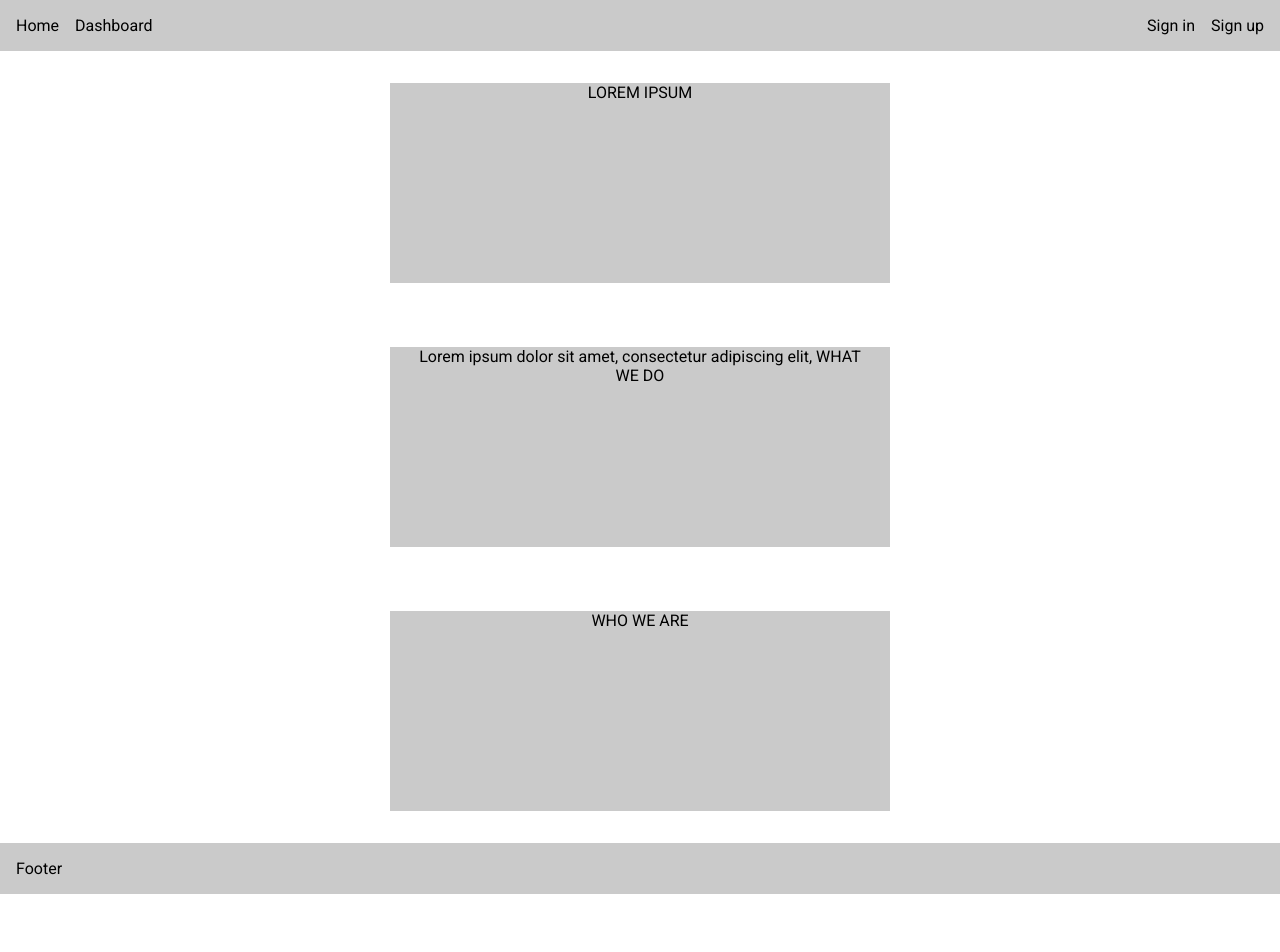
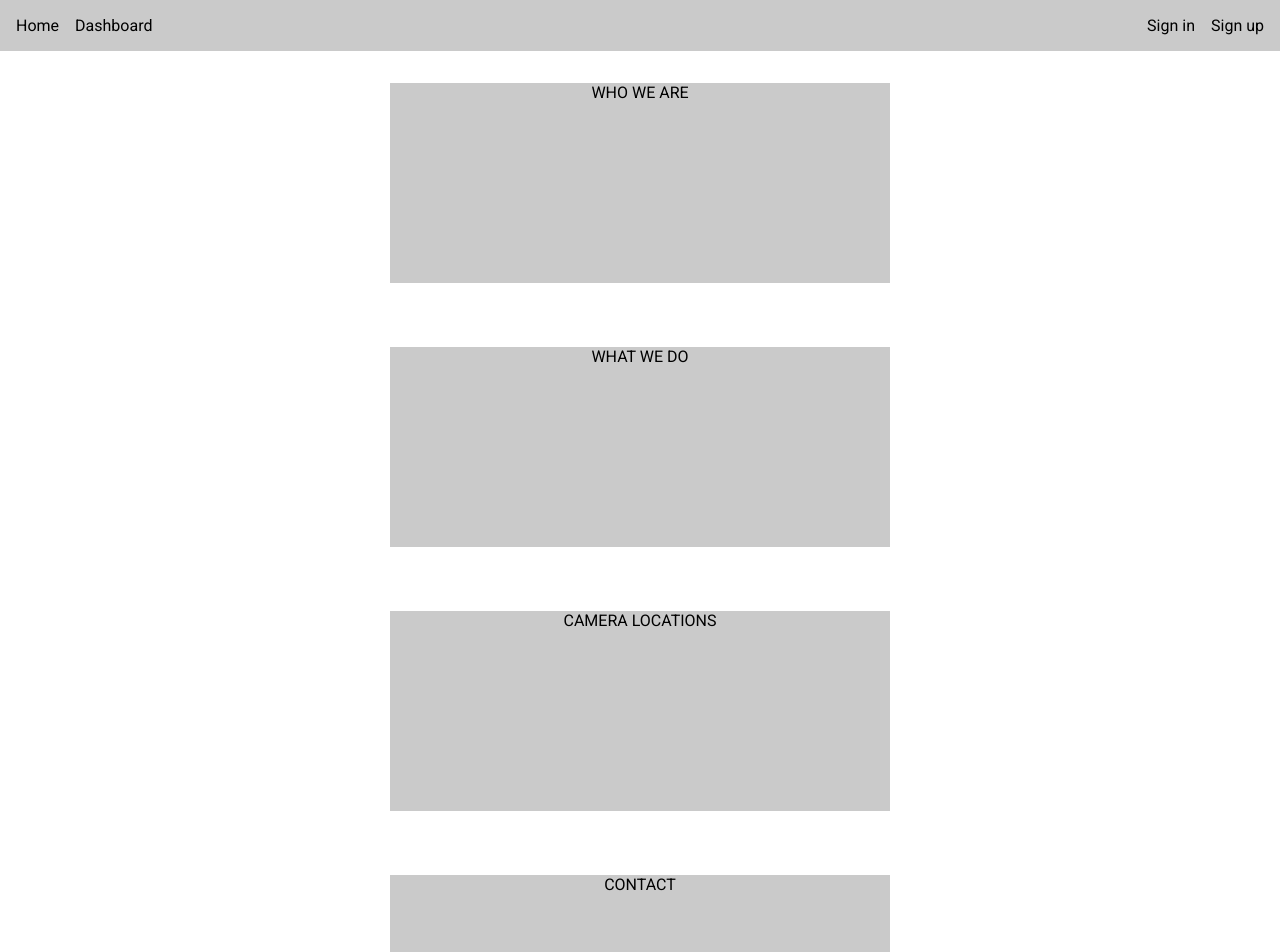
Before and after one commit to Josip221/Image-Annotation-Website-ML, a React (Create React App) app in the folder frontend/: page /home in a window 1280 px wide. Shown: the top 952 px of the page. Before the commit the page ends 894 px from the top, so only its background shows below. Built offline with nearby package versions, Linux system fonts and the light colour scheme.

Commit message:
select boxes and labels

```diff
--- a/frontend/src/components/Label.tsx
+++ b/frontend/src/components/Label.tsx
@@ -10,11 +10,24 @@ interface LabelProp {
 
 const Wrapper = styled.div`
   display: flex;
+  flex-direction: column;
+  background-color: ${props => props.theme.colors.second};
+  border-radius: 10px;
+  padding: 0 0.5em;
+
+  .label-header {
+    display: flex;
+    justify-content: space-between;
+  }
 `;
 
-function Label({ label }: { label: LabelProp }) {
+function Label({ label, index }: { label: LabelProp; index: number }) {
   return (
     <Wrapper>
+      <div className="label-header">
+        <span>Label: {index + 1}</span>
+        <span>X</span>
+      </div>
       <div>
         x1: {label.x1} x2: {label.x2} y1: {label.y1} y2: {label.y2}
       </div>
--- a/frontend/src/components/SliderItem.tsx
+++ b/frontend/src/components/SliderItem.tsx
@@ -11,7 +11,7 @@ const Wrapper = styled.div`
     background-color: ${props => props.theme.colors.second};
   }
   .slider-item_active {
-    border: 4px red solid;
+    border: 4px ${props => props.theme.colors.second} solid;
   }
 
   .slider-photo {
--- a/frontend/src/pages/DashboardPage.tsx
+++ b/frontend/src/pages/DashboardPage.tsx
@@ -15,11 +15,12 @@ const Wrapper = styled.div`
     position: relative;
     user-select: none;
     grid-area: 1/3/2/4;
+    margin-bottom: 50px;
   }
   .img {
     width: 100%;
+    height: 100%;
     object-fit: contain;
-    border: 4px solid red;
     pointer-events: none;
   }
   .select-box {
@@ -32,7 +33,19 @@ const Wrapper = styled.div`
   }
   .draw-rectangle {
     position: absolute;
-    border: 2px dashed red;
+    border: 2px dashed ${props => props.theme.colors.second};
+  }
+
+  .done-rectangle {
+    position: absolute;
+    border: 2px solid ${props => props.theme.colors.second};
+    z-index: 1;
+
+    &:hover::before {
+      content: 'Label ${props => props.key}';
+      position: absolute;
+      top: -20px;
+    }
   }
 
   .image-grid {
@@ -121,7 +134,7 @@ function DashboardPage() {
   const [endCoords, setEndCoords] = useState({ x: 0, y: 0 });
   const [drawing, setDrawing] = useState(false);
   const [labels, setLabels] = useState<LabelProp[]>([]);
-  const [selectedImageIndex, setSelectedImageIndex] = useState<number>(4);
+  const [selectedImageIndex, setSelectedImageIndex] = useState<number>(0);
   const imageRef = useRef<HTMLImageElement>(null);
 
   const handleMouseDown = (event: React.MouseEvent) => {
@@ -152,15 +165,12 @@ function DashboardPage() {
   };
 
   const handleMouseUp = (): void => {
-    console.log('Label: ');
-    console.log(`x1: ${startCoords.x} y1: ${Math.round(startCoords.y)}`);
-    console.log(`x2: ${endCoords.x} y2: ${Math.round(endCoords.y)}`);
     setDrawing(false);
     const newLabel: LabelProp = {
       x1: startCoords.x,
       x2: endCoords.x,
-      y1: startCoords.x,
-      y2: endCoords.y,
+      y1: Math.round(startCoords.y),
+      y2: Math.round(endCoords.y),
     };
     setLabels(prev => [...prev, newLabel]);
   };
@@ -186,9 +196,8 @@ function DashboardPage() {
   };
 
   useEffect(() => {
-    console.log(labels);
-    //draw rectangle
-  }, [labels]);
+    setLabels([]);
+  }, [selectedImageIndex]);
 
   return (
     <Wrapper>
@@ -217,6 +226,21 @@ function DashboardPage() {
               }}
             />
           )}
+          {labels &&
+            labels.map((item, index) => {
+              return (
+                <div
+                  key={index}
+                  className="done-rectangle"
+                  style={{
+                    left: Math.min(item.x1, item.x2),
+                    top: Math.min(item.y1, item.y2),
+                    width: Math.abs(item.x2 - item.x1),
+                    height: Math.abs(item.y2 - item.y1),
+                  }}
+                />
+              );
+            })}
           <div
             className="select-box"
             onMouseDown={handleMouseDown}
@@ -231,7 +255,7 @@ function DashboardPage() {
         <div className="labels">
           {labels &&
             labels.map((item, index) => {
-              return <Label label={item} />;
+              return <Label key={index} index={index} label={item} />;
             })}
         </div>
       </div>
--- a/frontend/src/pages/HomePage.tsx
+++ b/frontend/src/pages/HomePage.tsx
@@ -21,12 +21,11 @@ function HomePage() {
   return (
     <Wrapper>
       <div className="homepage-box">
-        <p>LOREM IPSUM</p>
+        <p>WHO WE ARE</p>
       </div>
-      <div className="homepage-box">
-        Lorem ipsum dolor sit amet, consectetur adipiscing elit, WHAT WE DO
-      </div>
-      <div className="homepage-box">WHO WE ARE</div>
+      <div className="homepage-box">WHAT WE DO</div>
+      <div className="homepage-box">CAMERA LOCATIONS</div>
+      <div className="homepage-box">CONTACT</div>
     </Wrapper>
   );
 }
```
